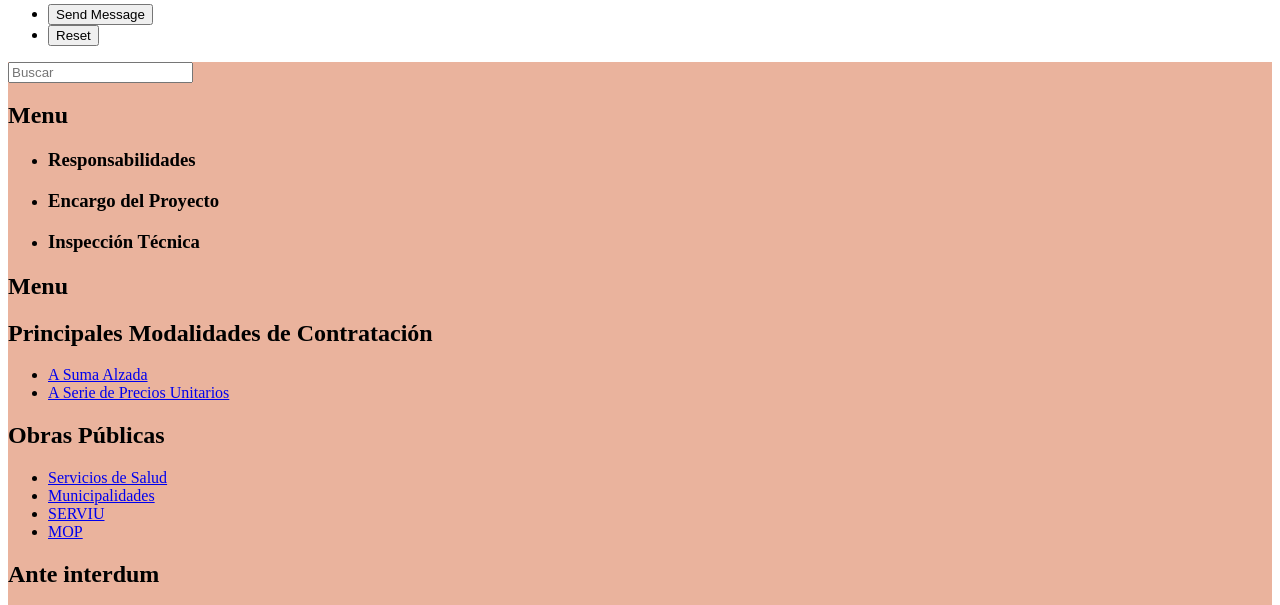
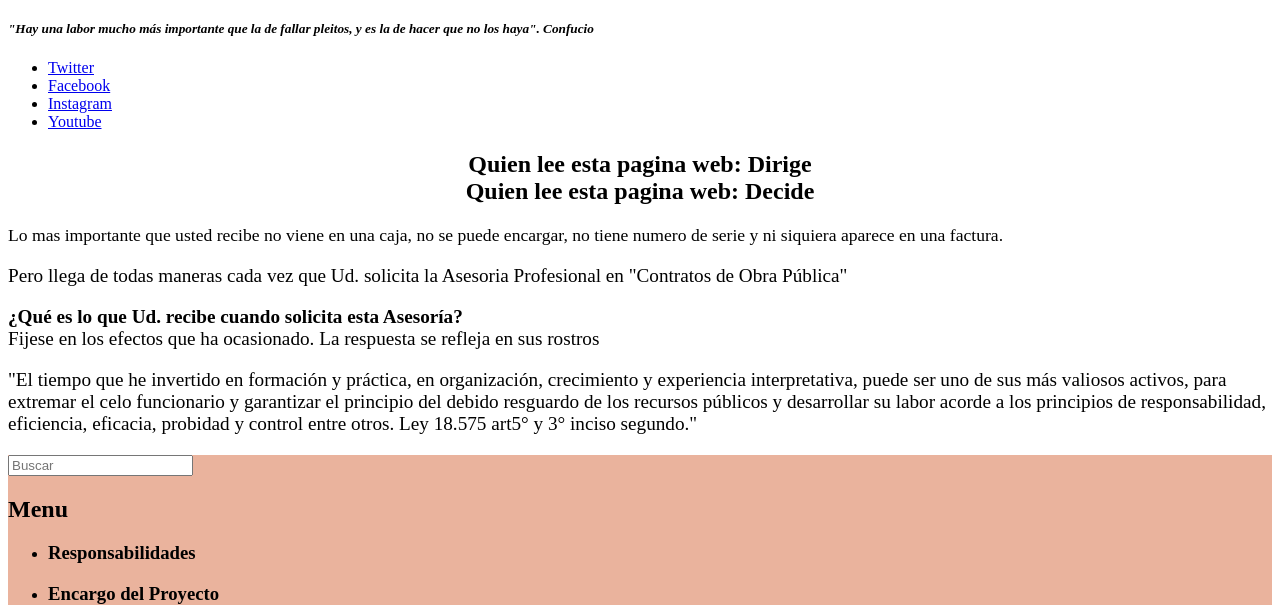
Before and after one commit to Angelooocw/Project-Contrato, a Django app: template templates/home/contact.html in a window 1280 px wide. Shown: the part 377-982 px from the top of the page. Run offline with Django 3.2, Linux system fonts and the light colour scheme; the template is opened without the code that fills it, so the values that code supplies are empty; some libraries are stand-ins or nearby versions.

Commit message:
fix and update templates

```diff
--- a/templates/home/contact.html
+++ b/templates/home/contact.html
@@ -1,28 +1,46 @@
 {% extends 'base.html' %}
 {% load static %}
 
+
+{% block title %}
+    Contacto - contratodeobrapublica.cl
+{% endblock title %}
+
+
 {% block header %}
-{% include 'includes/header.html' %}
+{% include 'includes/header2.html' %}
 {% endblock header %}
 
 {% block content %}
+<style>
+    .contact p {
+        font-size: 1.2rem;
+    }
+</style>
 <div id="main">
     <div class="inner">
         {% include 'includes/head_content.html' %}
-        <form method="post" action="#">{% csrf_token %}
-            <h3>Envianos un Mensaje :D</h3>
-            <p>{{ form.full_name }}</p>
-            <p>{{ form.email }}</p>
-            <p>{{ form.mensaje }}</p>
-            <div class="row gtr-uniform">
-                <div class="col-12">
-                    <ul class="actions">
-                        <li><input type="submit" value="Send Message" class="primary" /></li>
-                        <li><input type="reset" value="Reset" /></li>
-                    </ul>
-                </div>
-            </div>
-        </form>
+        <div class="contact">
+            <h2 style="text-align: center;">Quien lee esta pagina web: Dirige <br>
+            Quien lee esta pagina web: Decide</h2>
+            <p style="font-size: 1.1rem;">
+                Lo mas importante que usted recibe no viene en una caja, no se puede encargar, no tiene numero de serie
+                y ni siquiera aparece en una factura.
+            </p>
+            <p>
+                Pero llega de todas maneras cada vez que Ud. solicita la Asesoria Profesional en "Contratos de Obra Pública"
+            </p>
+            <p>
+                <strong>¿Qué es lo que Ud. recibe cuando solicita esta Asesoría? <br></strong>
+                Fijese en los efectos que ha ocasionado. La respuesta se refleja en sus rostros
+            </p>
+            <p>
+                "El tiempo que he invertido en formación y práctica, en organización, crecimiento y experiencia interpretativa, puede ser uno de
+                sus más valiosos activos, para extremar el celo funcionario y garantizar el principio del debido resguardo de los recursos públicos
+                y desarrollar su labor acorde a los principios de responsabilidad, eficiencia, eficacia, probidad y control entre otros.
+                Ley 18.575 art5° y 3° inciso segundo."
+            </p>
+        </div>
     </div>
 </div>
 {% include 'includes/sidebar.html' %}
--- a/templates/home/index.html
+++ b/templates/home/index.html
@@ -26,9 +26,7 @@
             <section id="banner">
                 <div class="content">
                     <header>
-                        <h1>Hi, I’m Editorial<br />
-                        by HTML5 UP</h1>
-                        <p>{{ home.title }}</p>
+                        <h1>{{ home.title }}</h1>
                     </header>
                     <p>{{ home.description }}</p>
                     <ul class="actions">
--- a/templates/includes/header2.html
+++ b/templates/includes/header2.html
@@ -1,7 +1,6 @@
 {% load static %}
 <style>
     .slider {
-  height: 200px;
   position: relative;
 }
 .slide1,.slide2,.slide3,.slide4,.slide5 {
@@ -85,6 +84,14 @@
     color: white;
     font-size: 15px;
 }
+.logos, a {
+  display: flex;
+  justify-content: space-between;
+  border-bottom: none;
+}
+.logos img {
+  margin: auto 2rem auto 2rem;
+}
 @media only screen and (max-width: 450px) {
     .navbar a {
         float: left;
@@ -94,7 +101,11 @@
         text-decoration: none;
         font-size: 14px;
     }
+    .logos img {
+      margin: auto 0 auto 0;
+    }
 }
+
 </style>
 
 
@@ -103,11 +114,10 @@
         <div class='slide1'></div>
         <div class='slide2'></div>
         <div class='slide3'></div>
-        <div class="titulo">
-            <div style="display: flex; justify-content: space-around;">
-                <img src="{% static 'img/personas.png' %}" alt="" style="height: 100px;">
-                <h1><a href="{% url 'home_app:home' %}">Contrato de Obra Pública</a></h1>
-                <img src="{% static 'img/bandera.gif' %}" alt="" style="height: 100px;">
+
+            <div class="logos">
+                <a href="{% url 'home_app:home' %}"><img src="{% static 'img/personas.png' %}" alt="" style="height: 100%;"></a>
+                <img src="{% static 'img/bandera.gif' %}" alt="" style="height: 100px; opacity: 0.5;">
             </div>
 
             <div class="navbar">
@@ -126,6 +136,6 @@
                 </li>
                 </ul>
             </div>
-        </div>
+
     </div>
 </header>
```
